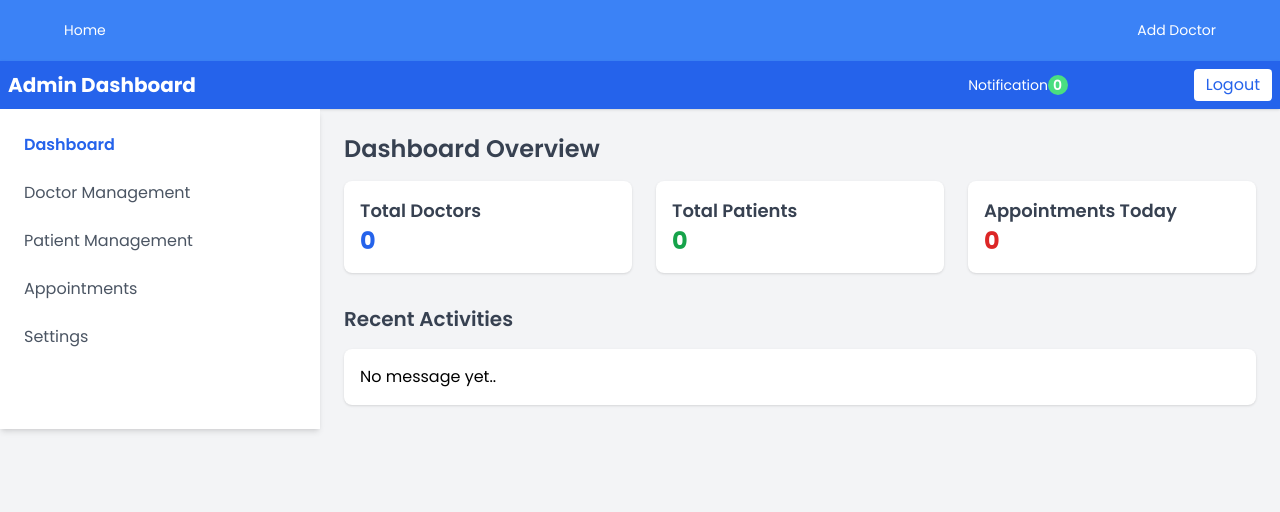
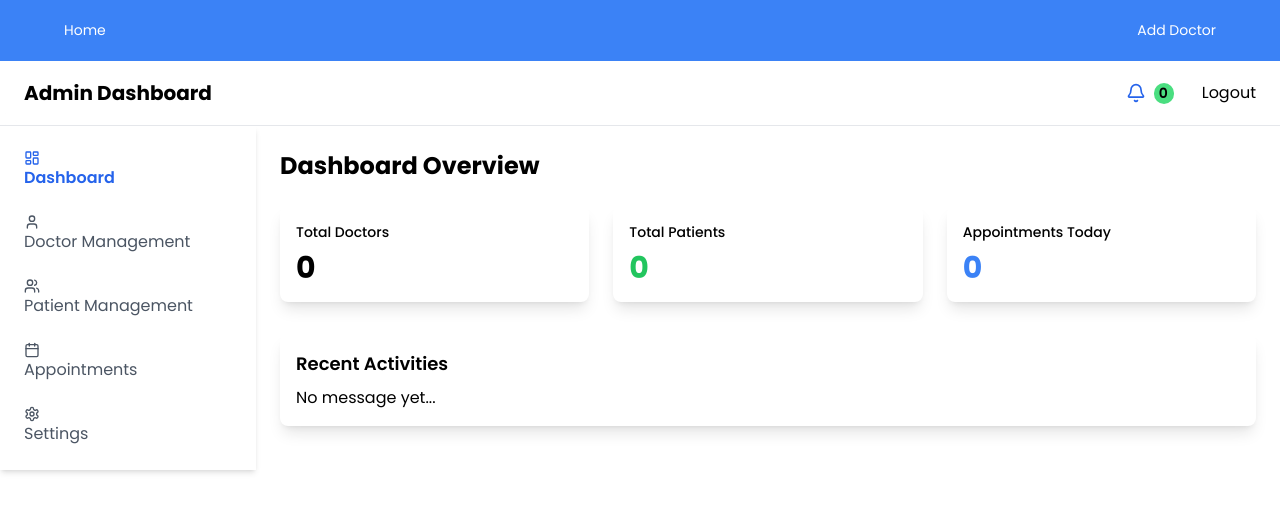
Before and after one commit to rahulkr472/doctorAppoinmentReact, a React (Vite) app: page /admin in a window 1280 px wide. Shown: the top 512 px of the page. Built offline with nearby package versions, Linux system fonts and the light colour scheme; a web font is replaced by a local one.

Commit message:
second commmit

```diff
--- a/src/Admin/DoctorMangement/DoctorMangement.jsx
+++ b/src/Admin/DoctorMangement/DoctorMangement.jsx
@@ -9,15 +9,11 @@ const DoctorMangement = () => {
 
   const [parseData, setParseData] = useState(() => {
     const data = localStorage.getItem("doctorInfo")
-    return data ? JSON.parse(data): []
+    return data ? JSON.parse(data) : []
   })
 
-  // const data = localStorage.getItem("doctorInfo")
-  // const parseData = JSON.parse(data)
-  // console.log(parseData);
 
-
-  const handleDelete = async(uid, index) => {
+  const handleDelete = async (uid, index) => {
     console.log(index);
 
 
@@ -26,7 +22,7 @@ const DoctorMangement = () => {
       const doctorRef = doc(db, "doctors", uid)
       const doctorDoc = await getDoc(doctorRef)
 
-    if(doctorDoc.exists()){
+      if (doctorDoc.exists()) {
         await deleteDoc(doctorRef)
       }
 
@@ -36,9 +32,11 @@ const DoctorMangement = () => {
 
     }
 
-   setParseData(parseData.filter((_, i) => {
-    return i !== index
-   }))
+    setParseData((prevData) => {
+      const updatedData = prevData.filter((_, i) => i !== index);
+      localStorage.setItem("doctorInfo", JSON.stringify(updatedData)); // Update localStorage immediately
+      return updatedData;
+    });
 
 
 
@@ -53,7 +51,7 @@ const DoctorMangement = () => {
       <div className="w-full max-w-4xl bg-white shadow-lg rounded-lg p-6">
         <h1 className="text-2xl font-bold text-gray-800 mb-4">Doctors List</h1>
         <ul className="space-y-4">
-          {parseData ? (
+          {parseData.length > 0 ? (
             parseData.map((val, i) => (
               <li
                 key={i}
@@ -71,7 +69,18 @@ const DoctorMangement = () => {
                     <p className="text-sm text-gray-500">Qualifications: {val.qualifications}</p>
                     <p className="text-sm text-gray-500">Experience: {val.experience} years</p>
                     <p className="text-sm text-gray-500">Fee: ₹{val.fee}</p>
-                  <p className="text-sm text-gray-500">Availability: {val.schedule}</p>
+                    <p className="text-sm text-gray-500">
+                      Working Days:{" "}
+                      {Object.entries(val.workingDays)
+                        .filter(([day, isWorking]) => isWorking)
+                        .map(([day]) => day.charAt(0).toUpperCase() + day.slice(1))
+                        .join(", ")}
+                    </p>
+                    <p className="text-sm text-gray-500">Start Time: {val.workStartTime} AM</p>
+                    <p className="text-sm text-gray-500">End Time: {val.workEndTime} PM</p>
+                    <p className="text-sm text-gray-500">
+                      Off Day: {new Date(val.timeOff).toLocaleDateString(undefined, { weekday: 'long', year: 'numeric', month: 'long', day: 'numeric' })}
+                    </p>
                     <p className={`text-sm font-medium ${val.status === 'active' ? 'text-green-500' : 'text-red-500'}`}>
                       Status: {val.status}
                     </p>
@@ -104,8 +113,6 @@ const DoctorMangement = () => {
                   </button>
                 </div>
               </li>
-
-
             ))
           ) : (
             <p className="text-center text-gray-600">No doctor is added</p>
@@ -113,7 +120,6 @@ const DoctorMangement = () => {
         </ul>
       </div>
     </div>
-
   )
 }
 
--- a/src/Admin/Home/AdminHome.jsx
+++ b/src/Admin/Home/AdminHome.jsx
@@ -1,4 +1,6 @@
 import React from 'react'
+import DatePicker from "react-datepicker";
+import "react-datepicker/dist/react-datepicker.css";
 import { useState } from 'react';
 import { useAuth } from '../../Auth/AuthContext';
 import { db, auth } from '../../Firebase-Config';
@@ -13,8 +15,8 @@ const AdminHome = () => {
 
 
     const [name, setName] = useState("");
-    const { email, setEmail } = useAuth()
-    const { password, setPassword } = useAuth()
+    const { email, setEmail } = useAuth("")
+    const { password, setPassword } = useAuth("")
     const [specialization, setSpecialization] = useState("");
     const [phone, setPhone] = useState("");
     const [gender, setGender] = useState("")
@@ -35,6 +37,27 @@ const AdminHome = () => {
 
     const [profilePicture, setProfilePicture] = useState(null)
     const [profilePicturePreview, setProfilePicturePreview] = useState(null);
+
+    const [workingDays, setWorkingDays] = useState({
+        monday: false,
+        tuesday: false,
+        wednesday: false,
+        thursday: false,
+        friday: false,
+        saturday: false,
+        sunday: false
+    });
+
+    const handleDayChange = (day) => {
+        setWorkingDays((prevDays) => ({
+            ...prevDays,
+            [day]: !prevDays[day]
+        }));
+    };
+
+    const [workStartTime, setWorkStartTime] = useState("");
+    const [workEndTime, setWorkEndTime] = useState("");
+    const [timeOff, setTimeOff] = useState("");
 
     const handleSubmit = async (e) => {
         e.preventDefault();
@@ -70,6 +93,7 @@ const AdminHome = () => {
                     const doctorSignUpinfo = {
                         name,
                         email,
+                        password,
                         specialization,
                         phone,
                         role: "doctor",
@@ -79,7 +103,10 @@ const AdminHome = () => {
                         dob,
                         experience,
                         qualifications,
-                        schedule,
+                        workingDays,
+                        workStartTime,
+                        workEndTime,
+                        timeOff,
                         fee,
                         status,
                         address,
@@ -126,6 +153,10 @@ const AdminHome = () => {
         } else {
             console.log("User not found");
         }
+
+
+        // console.log(workingDays, "start:",workStartTime, "end:", workEndTime, "offf", timeOff );
+
     };
 
 
@@ -310,20 +341,71 @@ const AdminHome = () => {
                             className="w-full mt-1 p-2 border border-gray-300 rounded-md focus:ring-blue-500 focus:border-blue-500"
                         />
                     </div>
-                    <div>
-                        <label className="block text-gray-700 font-medium" htmlFor="schedule">
-                            Work Schedule
-                        </label>
+
+                    <div className="space-y-6">
+            {/* Working Days */}
+            <div className="bg-white p-5 rounded-lg shadow-lg border border-gray-200">
+                <label className="font-semibold text-xl text-gray-700">Set Doctor's Working Days:</label>
+                <div className="grid grid-cols-2 md:grid-cols-4 gap-4 mt-4">
+                    {['monday', 'tuesday', 'wednesday', 'thursday', 'friday', 'saturday', 'sunday'].map((day) => (
+                        <div key={day} className="flex items-center space-x-2">
+                            <input
+                                type="checkbox"
+                                checked={workingDays[day]}
+                                onChange={() => handleDayChange(day)}
+                                className="h-4 w-4 text-blue-500 focus:ring-2 focus:ring-blue-500"
+                            />
+                            <label className="text-lg text-gray-700 capitalize">{day}</label>
+                        </div>
+                    ))}
+                </div>
+            </div>
+
+            {/* Working Hours */}
+            <div className="bg-white p-5 rounded-lg shadow-lg border border-gray-200">
+                <label className="font-semibold text-xl text-gray-700">Set Doctor's Working Hours:</label>
+                <div className="flex space-x-6 mt-4">
+                    <div className="flex flex-col w-1/2">
+                        <label className="text-lg text-gray-700">Start Time:</label>
                         <input
-                            type="text"
-                            id="schedule"
-                            name="schedule"
-                            value={schedule}
-                            onChange={(e) => setSchedule(e.target.value)}
-                            placeholder="e.g., Mon-Fri, 9 AM - 5 PM"
-                            className="w-full mt-1 p-2 border border-gray-300 rounded-md focus:ring-blue-500 focus:border-blue-500"
+                            type="time"
+                            value={workStartTime}
+                            onChange={(e) => setWorkStartTime(e.target.value)}
+                            className="mt-2 p-3 border border-gray-300 rounded-md focus:ring-2 focus:ring-blue-500"
                         />
                     </div>
+                    <div className="flex flex-col w-1/2">
+                        <label className="text-lg text-gray-700">End Time:</label>
+                        <input
+                            type="time"
+                            value={workEndTime}
+                            onChange={(e) => setWorkEndTime(e.target.value)}
+                            className="mt-2 p-3 border border-gray-300 rounded-md focus:ring-2 focus:ring-blue-500"
+                        />
+                    </div>
+                </div>
+            </div>
+
+            {/* Time Off */}
+            <div className="space-y-6">
+      <div className="bg-white p-5 rounded-lg shadow-lg border border-gray-200">
+        <label className="font-semibold text-xl text-gray-700">Set Time Off:</label>
+
+        <input
+        type="text"
+        id="offDay"
+        value={timeOff}
+        onChange={(e) => setTimeOff(e.target.value)}
+        className="w-full p-2 border border-gray-300 rounded focus:ring-2 focus:ring-blue-500"
+    />
+
+      </div>
+    </div>
+
+        </div>
+
+
+
                     <div>
                         <label className="block text-gray-700 font-medium" htmlFor="fee">
                             Consultation Fee
--- a/src/Admin/Home/AdminHomePage.jsx
+++ b/src/Admin/Home/AdminHomePage.jsx
@@ -2,6 +2,8 @@ import React, { useEffect, useState } from 'react'
 import { auth, db } from '../../Firebase-Config'
 import { useNavigate } from 'react-router'
 import { doc, getDoc } from 'firebase/firestore'
+import { Bell, LayoutDashboard, User, Users, Calendar, Settings } from "lucide-react";
+
 
 const AdminHomePage = () => {
 
@@ -27,29 +29,29 @@ const AdminHomePage = () => {
   const [hidden, setHidden] = useState(true)
   const [appoimentMessage, setAppoimentMessage] = useState(() => {
     const message = localStorage.getItem("AppoinmentMessage")
-    return message ? JSON.parse(message): []
+    return message ? JSON.parse(message) : []
   })
 
 
   useEffect(() => {
 
-    const fetchData = async() => {
+    const fetchData = async () => {
 
       const user = auth.currentUser
       console.log(user);
 
-      if(user){
+      if (user) {
         const adminRef = doc(db, "admin", user.uid)
         const adminDoc = await getDoc(adminRef)
 
         try {
-          if(adminDoc.exists()){
+          if (adminDoc.exists()) {
 
             const data = adminDoc.data()
             setAdminName(data.username)
             // console.log(data);
 
-          }else {
+          } else {
             console.log("error");
 
           }
@@ -59,7 +61,7 @@ const [hidden, setHidden] = useState(true)
         }
 
 
-      }else {
+      } else {
         console.log("no admin found");
 
       }
@@ -87,7 +89,7 @@ const [hidden, setHidden] = useState(true)
   }
 
 
- const handleLogout = async(e) => {
+  const handleLogout = async (e) => {
     e.preventDefault();
     try {
       await auth.signOut();
@@ -100,123 +102,134 @@ const [hidden, setHidden] = useState(true)
   }
 
   return (
-    <div className="min-h-screen bg-gray-100">
-      {/* Navbar */}
-      <header className="bg-blue-600 text-white shadow">
-        <div className="container mx-auto flex justify-between items-center p-2">
-          <h1 className="text-xl font-bold">Admin Dashboard</h1>
+    <div className="min-h-screen bg-background">
+      <header className="sticky top-0 z-50 w-full border-b bg-background/95 backdrop-blur supports-[backdrop-filter]:bg-background/60">
+        <div className="flex h-16 items-center justify-between px-6">
+          <div className="flex items-center gap-6">
+            <h1 className="text-xl font-bold font-heading">Admin Dashboard</h1>
+          </div>
           <div className="flex items-center space-x-4">
             <span>{adminName}</span>
 
-            <div className=' text-right text-[14px] absolute top-[75px] right-[200px]'>
-            <div className='cursor-pointer'>
-              <p onClick={handleNotification}
-                className='px-3'
-              >Notification
-                <span className='bg-green-400 text-[14px] font-semibold px-[5px] pr-[6px] py-[-2px] rounded-full'>
+            <div className="relative">
+              <div className="cursor-pointer">
+                <p onClick={handleNotification} className="px-3 flex items-center space-x-2">
+                  <Bell className="h-5 w-5 ml-9 text-blue-600" />
+
+                  <span className=" bg-green-400 text-[14px] font-semibold  px-[5px] pr-[6px] py-[-2px] rounded-full">
                     {appoimentMessage?.length || "0"}
                   </span>
                 </p>
                 <ul
                   hidden={hidden}
-                className='h-[420px] text-black w-[250px] mt-3 bg-[#f1f1f1] text-[13px] shadow-xl rounded-md p-4'>
-                {
-                  appoimentMessage?.length > 0 ? (
-                    appoimentMessage.map((val, i) => {
-                      return <li key={i}
-                        className='mt-2 text-left'>
+                  className="absolute top-[75px] right-[0] w-[250px] mt-3 bg-[#f1f1f1] text-black text-[13px] shadow-xl rounded-md p-4"
+                >
+                  {appoimentMessage?.length > 0 ? (
+                    appoimentMessage.map((val, i) => (
+                      <li key={i} className="mt-2 text-left">
                         <span>
-                          ➡️  {val} <span onClick={() => deleteMessage(i)}>❌</span>
+                          ➡️ {val} <span onClick={() => deleteMessage(i)}>❌</span>
                         </span>
                       </li>
-
-                    })
+                    ))
                   ) : (
-                    <p></p>
-                  )
-
-                }
-                 {
-
-                })
+                    <p>No messages yet...</p>
+                  )}
                 </ul>
               </div>
             </div>
+            <button onClick={handleLogout}>Logout</button>
+          </div>
 
-            <button
-            onClick={handleLogout}
-            className="bg-white text-blue-600 px-3 py-1 rounded">Logout</button>
-          </div>
         </div>
       </header>
 
-      {/* Sidebar + Content */}
       <div className="flex">
-        {/* Sidebar */}
-        <aside className="w-1/4 bg-white shadow-md">
+        <aside className="w-64 bg-white shadow-md">
           <nav className="p-4 space-y-2">
-            <a href="#" className="block text-blue-600 font-semibold p-2 rounded hover:bg-gray-200">
+            <a
+              href="#"
+              className="block text-blue-600 font-semibold p-2 rounded hover:bg-gray-200"
+            >
+              <LayoutDashboard className="mr-2 h-4 w-4" />
               Dashboard
             </a>
-            <a href="admin/DoctorMangement" className="block text-gray-600 p-2 rounded hover:bg-gray-200">
+            <a
+              href="admin/DoctorMangement"
+              className="block text-gray-600 p-2 rounded hover:bg-gray-200"
+            >
+              <User className="mr-2 h-4 w-4" />
               Doctor Management
             </a>
-            <a href="admin/patientMangement" className="block text-gray-600 p-2 rounded hover:bg-gray-200">
+            <a
+              href="admin/patientMangement"
+              className="block text-gray-600 p-2 rounded hover:bg-gray-200"
+            >
+              <Users className="mr-2 h-4 w-4" />
               Patient Management
             </a>
-            <a href="admin/appoinment" className="block text-gray-600 p-2 rounded hover:bg-gray-200">
+            <a
+              href="admin/appoinment"
+              className="block text-gray-600 p-2 rounded hover:bg-gray-200"
+            >
+              <Calendar className="mr-2 h-4 w-4" />
               Appointments
             </a>
-
-            <a href="#" className="block text-gray-600 p-2 rounded hover:bg-gray-200">
+            <a
+              href="#"
+              className="block text-gray-600 p-2 rounded hover:bg-gray-200"
+            >
+              <Settings className="mr-2 h-4 w-4" />
               Settings
             </a>
           </nav>
         </aside>
 
-        {/* Main Content */}
-        <main className="w-3/4 p-6">
-          <h2 className="text-2xl font-semibold text-gray-700 mb-4">Dashboard Overview</h2>
-
-          {/* Cards Section */}
-          <div className="grid grid-cols-3 gap-6">
-            <div className="bg-white shadow rounded-lg p-4">
-              <h3 className="text-lg font-semibold text-gray-700">Total Doctors</h3>
-              <p className="text-2xl font-bold text-blue-600">{length?.length || "0"}</p>
+        <main className="flex-1 p-6">
+          <h2 className="text-2xl font-bold font-heading mb-6">Dashboard Overview</h2>
+          <div className="grid grid-cols-1 md:grid-cols-3 gap-6">
+            <div className="bg-white shadow-lg rounded-lg p-4">
+              <div className="pb-2 text-sm font-medium text-muted-foreground">Total Doctors</div>
+              <div className="text-3xl font-bold text-primary">
+                {length?.length || "0"}
               </div>
-            <div className="bg-white shadow rounded-lg p-4">
-              <h3 className="text-lg font-semibold text-gray-700">Total Patients</h3>
-              <p className="text-2xl font-bold text-green-600">{patientLength?.length || "0"}</p>
             </div>
-            <div className="bg-white shadow rounded-lg p-4">
-              <h3 className="text-lg font-semibold text-gray-700">Appointments Today</h3>
-              <p className="text-2xl font-bold text-red-600">{appoinment?.length || "0"}</p>
+            <div className="bg-white shadow-lg rounded-lg p-4">
+              <div className="pb-2 text-sm font-medium text-muted-foreground">Total Patients</div>
+              <div className="text-3xl font-bold text-green-500">
+                {patientLength?.length || "0"}
+              </div>
+            </div>
+            <div className="bg-white shadow-lg rounded-lg p-4">
+              <div className="pb-2 text-sm font-medium text-muted-foreground">Appointments Today</div>
+              <div className="text-3xl font-bold text-blue-500">
+                {appoinment?.length || "0"}
+              </div>
             </div>
           </div>
 
-          {/* Recent Activity */}
-          <div className="mt-8">
-            <h3 className="text-xl font-semibold text-gray-700 mb-4">Recent Activities</h3>
-            <div className="bg-white shadow rounded-lg p-4">
-              <ul className="divide-y divide-gray-200">
-                {
-                  appoimentMessage?.length > 0 ? (
-                    appoimentMessage.map((val, i) => {
-                      return <li key={i} className="py-2">
-                        <p className="text-gray-700">{val}</p>
-                      </li>
-                    })
-                  ):(
-                   <p>No message yet..</p>
-                  )
-                }
-
-              </ul>
+          {/* Recent Activities Card */}
+          <div className="bg-white shadow-lg rounded-lg p-4 mt-8">
+            <div className="pb-2 text-lg font-semibold">Recent Activities</div>
+            <div className="space-y-4">
+              {appoimentMessage?.length > 0 ? (
+                appoimentMessage.map((val, i) => (
+                  <div key={i} className="flex items-center gap-4 p-4 rounded-lg border">
+                    <div className="h-8 w-8 rounded-full bg-primary/10 flex items-center justify-center">
+                      <Calendar className="h-4 w-4 text-primary" />
+                    </div>
+                    <p className="text-sm text-muted-foreground">{val}</p>
+                  </div>
+                ))
+              ) : (
+                <p>No message yet...</p>
+              )}
             </div>
           </div>
         </main>
       </div>
     </div>
+
   );
 }
 
--- a/src/Doctor/ProfileComp/Card.jsx
+++ b/src/Doctor/ProfileComp/Card.jsx
@@ -115,10 +115,21 @@ return (
 
           {/* Schedule and Fee */}
           <div className="mt-3 space-y-1">
-          <p className="flex items-center text-gray-600">
-            <span className="material-icons text-blue-500 mr-2">schedule</span>
-            {userPersonalInfo.schedule || "N/A"}
+
+
+            <p className="text-sm text-gray-500">
+              Working Days:{" "}
+              {["monday", "tuesday", "wednesday", "thursday", "friday", "saturday", "sunday"]
+                .filter((day) => userPersonalInfo?.workingDays?.[day])
+                .map((day) => day.charAt(0).toUpperCase() + day.slice(1))
+                .join(", ")}
             </p>
+            <p className="text-sm text-gray-500">Start Time: {userPersonalInfo?.workStartTime} AM</p>
+            <p className="text-sm text-gray-500">End Time: {userPersonalInfo?.workEndTime} PM</p>
+            <p className="text-sm text-gray-500">
+              Off Day: {new Date(userPersonalInfo?.timeOff).toLocaleDateString(undefined, { weekday: 'long', year: 'numeric', month: 'long', day: 'numeric' })}
+            </p>
+
             <p className="flex items-center text-gray-600">
               <span className="material-icons text-blue-500 mr-2">attach_money</span>
               Fee: ₹{userPersonalInfo.fee || "N/A"}
@@ -128,8 +139,7 @@ return (
           {/* Status Badge */}
           <div className="mt-4">
             <span
-            className={`px-3 py-1 rounded-full text-white text-xs ${
-              userPersonalInfo.status === "active"
+              className={`px-3 py-1 rounded-full text-white text-xs ${userPersonalInfo.status === "active"
                 ? "bg-green-500"
                 : "bg-gray-500"
                 }`}
```
Also changed, not shown: package.json (+5 -8 lines), 1 other file (tests, documents, lock files or other folders). Lines whose indentation alone changed are shown as unchanged.
